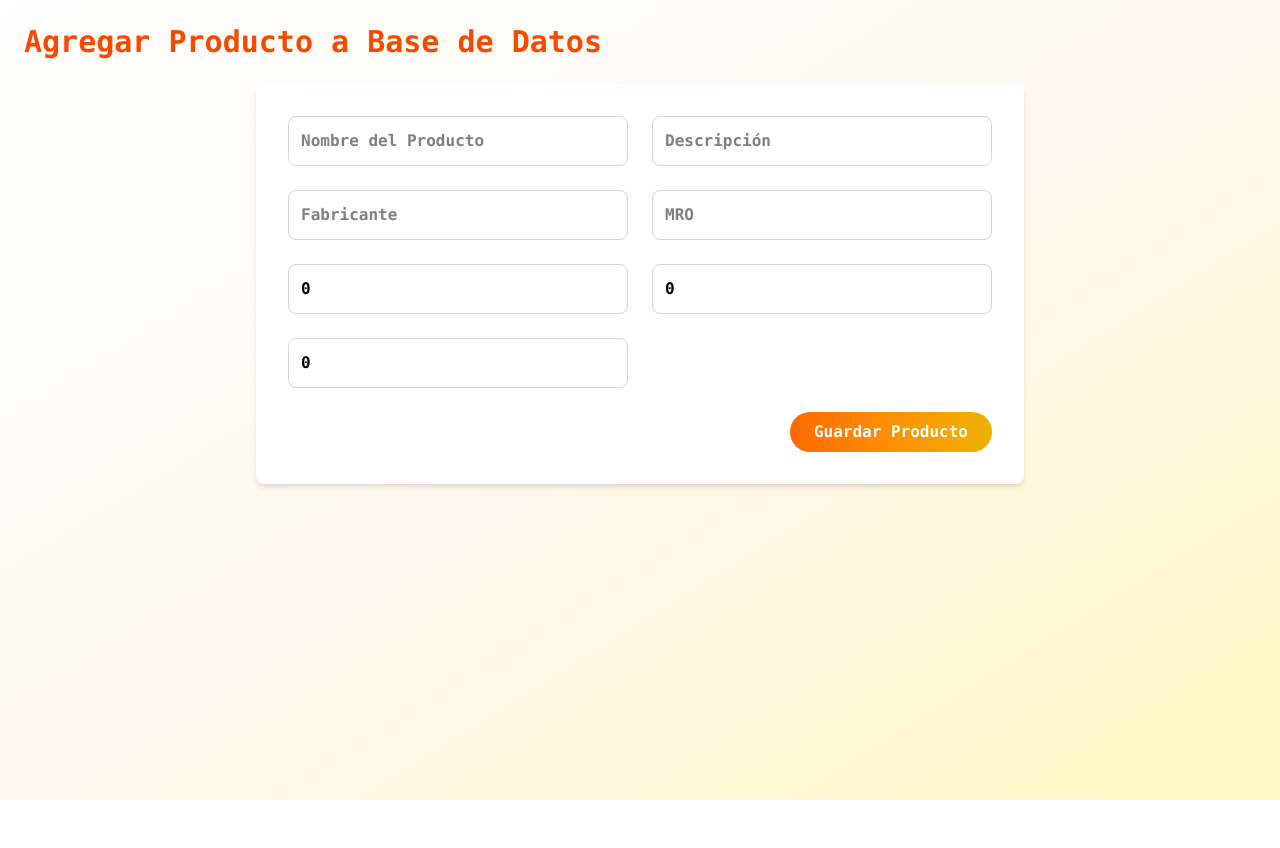
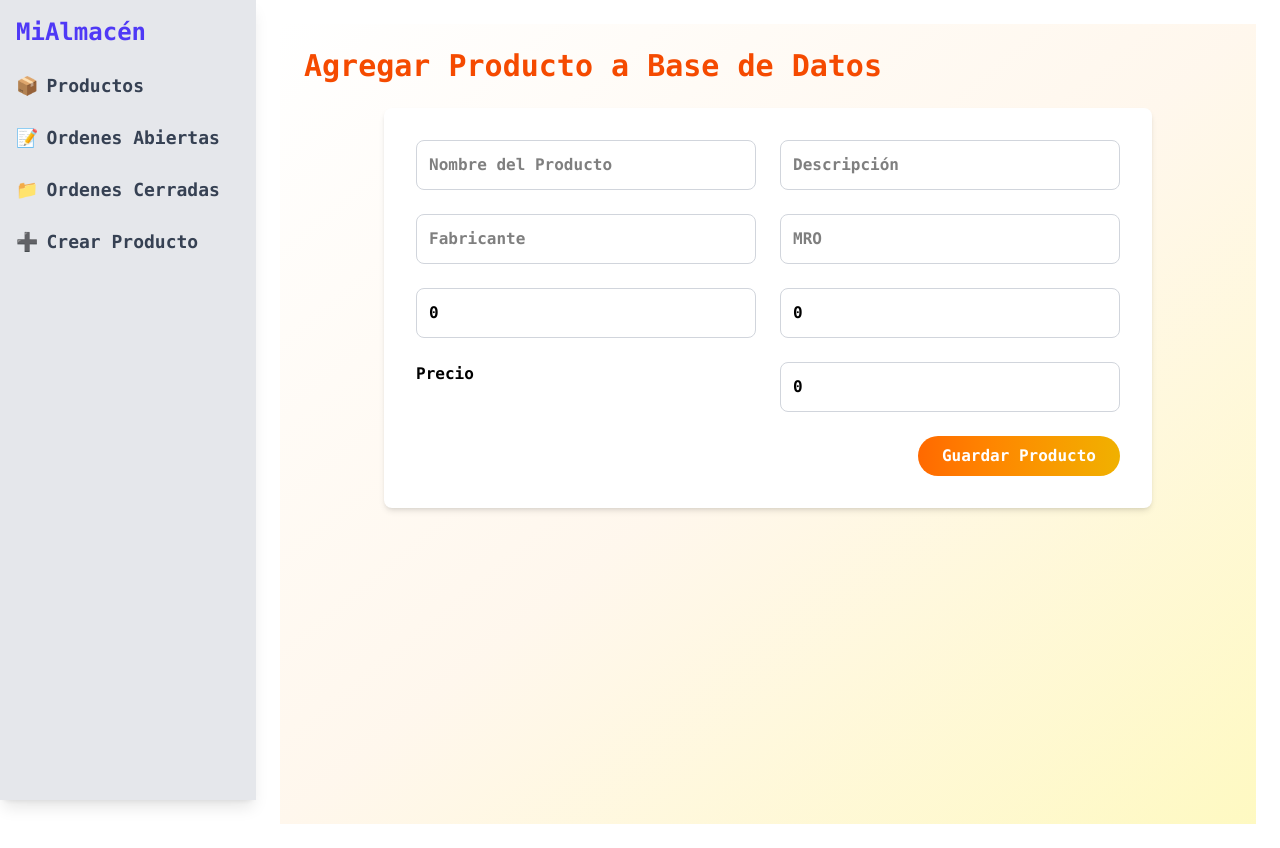
Before and after one commit to RafaelChoza/warehouseAdmin, a React (Vite) app in the folder frontend/: page /create-product in a window 1280 px wide. Before the commit the page ends 800 px from the top, so only its background shows below. Built offline with nearby package versions, Linux system fonts and the light colour scheme; no server answers.

Commit message:
Add menu on frontend

```diff
--- a/frontend/src/App.tsx
+++ b/frontend/src/App.tsx
@@ -1,3 +1,4 @@
+import { useState } from 'react';
 import { BrowserRouter, Route, Routes } from 'react-router-dom';
 import './App.css';
 import Menu from './components/Menu';
@@ -10,22 +11,36 @@ import AsignMachineModal from './components/AsignMachineModal';
 import CreateProduct from './components/CreateProduct';
 import Orders from './components/Orders';
 import ClosedOrders from './components/ClosedOrders';
+import IncreaseQtyModal from './components/IncreaseQtyModal';
 
 function App() {
+  const [menuOpen, setMenuOpen] = useState(false);
+
+  const handleMenuToggle = (open: boolean) => {
+    setMenuOpen(open);
+  };
+
   return (
     <BrowserRouter>
-      <Routes>
-        <Route path='/menu' element={<Menu />} />
-        <Route path='/products' element={<Products />} />
-        <Route path='/login' element={<Login />} />
-        <Route path='/users' element={<Users />} />
-        <Route path='/users-request' element={<RequestUser />} />
-        <Route path='/items-cart' element={<ItemsCart />} />
-        <Route path='/idMachineModal' element={<AsignMachineModal />} />
-        <Route path='/create-product' element={<CreateProduct />} />
-        <Route path='/orders' element={<Orders />} />
-        <Route path='/closedOrders' element={<ClosedOrders />} />
-      </Routes>
+      <div className="flex">
+        {/* Sidebar izquierdo fijo */}
+        <Menu onToggle={handleMenuToggle} open={menuOpen} />
+        {/* Contenedor del contenido principal con margen izquierdo */}
+        <div className={`flex-1 ${menuOpen ? 'ml-64' : 'ml-15'} p-6 transition-all duration-300`}>
+          <Routes>
+            <Route path="/products" element={<Products />} />
+            <Route path="/login" element={<Login />} />
+            <Route path="/users" element={<Users />} />
+            <Route path="/users-request" element={<RequestUser />} />
+            <Route path="/items-cart" element={<ItemsCart />} />
+            <Route path="/idMachineModal" element={<AsignMachineModal />} />
+            <Route path="/create-product" element={<CreateProduct />} />
+            <Route path="/orders" element={<Orders />} />
+            <Route path="/closedOrders" element={<ClosedOrders />} />
+            <Route path="/increase-modal" element={<IncreaseQtyModal productId={0} />} />
+          </Routes>
+        </div>
+      </div>
     </BrowserRouter>
   );
 }
--- a/frontend/src/components/CreateProduct.tsx
+++ b/frontend/src/components/CreateProduct.tsx
@@ -49,6 +49,7 @@ export default function CreateProduct() {
                         className="p-3 border border-gray-300 rounded-lg focus:outline-none focus:ring-2 focus:ring-orange-400"
                         onChange={handleChange}
                         value={formData.name}
+                        required
                     />
                     <input
                         type="text"
@@ -57,6 +58,7 @@ export default function CreateProduct() {
                         className="p-3 border border-gray-300 rounded-lg focus:outline-none focus:ring-2 focus:ring-orange-400"
                         onChange={handleChange}
                         value={formData.description}
+                        required
                     />
                     <input
                         type="text"
@@ -65,6 +67,7 @@ export default function CreateProduct() {
                         className="p-3 border border-gray-300 rounded-lg focus:outline-none focus:ring-2 focus:ring-orange-400"
                         onChange={handleChange}
                         value={formData.vendor}
+                        required
                     />
                     <input
                         type="text"
@@ -73,6 +76,7 @@ export default function CreateProduct() {
                         className="p-3 border border-gray-300 rounded-lg focus:outline-none focus:ring-2 focus:ring-orange-400"
                         onChange={handleChange}
                         value={formData.mro}
+                        required
                     />
                     <input
                         type="number"
@@ -81,6 +85,7 @@ export default function CreateProduct() {
                         className="p-3 border border-gray-300 rounded-lg focus:outline-none focus:ring-2 focus:ring-orange-400"
                         onChange={handleChange}
                         value={formData.quantity}
+                        required
                     />
                     <input
                         type="number"
@@ -89,7 +94,9 @@ export default function CreateProduct() {
                         className="p-3 border border-gray-300 rounded-lg focus:outline-none focus:ring-2 focus:ring-orange-400"
                         onChange={handleChange}
                         value={formData.kanbanQuantity}
+                        required
                     />
+                    <label htmlFor="price">Precio</label>
                     <input
                         type="number"
                         name="price"
@@ -97,6 +104,7 @@ export default function CreateProduct() {
                         className="p-3 border border-gray-300 rounded-lg focus:outline-none focus:ring-2 focus:ring-orange-400"
                         onChange={handleChange}
                         value={formData.price}
+                        required
                     />
 
                     <div className="md:col-span-2 text-right">
--- /dev/null
+++ b/frontend/src/components/IncreaseQtyModal.tsx
@@ -0,0 +1,62 @@
+import { useState } from "react";
+import increaseDecreaseProductQty from "../service/increaseDecreaseProductQty";
+
+export default function IncreaseQtyModal({ productId }: { productId: number }) {
+  const [newQty, setNewQty] = useState<number>(0);
+  const [action, setAction] = useState<"increase" | "decrease">("increase");
+  const [message, setMessage] = useState<string>("");
+
+  const handleChange = (e: React.ChangeEvent<HTMLInputElement>) => {
+    setNewQty(Number(e.target.value));
+  };
+
+  const handleSubmit = async (e: React.FormEvent) => {
+    e.preventDefault();
+
+    const success = await increaseDecreaseProductQty(productId, action, newQty);
+    if (success) {
+      setMessage(`✅ Cantidad actualizada exitosamente (${action})`);
+    } else {
+      setMessage("❌ Error al actualizar la cantidad.");
+    }
+  };
+
+  return (
+    <div className="min-h-screen p-6 bg-gradient-to-br from-white via-orange-50 to-yellow-100">
+      <h2 className="text-3xl font-bold text-orange-600 mb-6">Ajuste de cantidad de Producto</h2>
+
+      <div className="max-w-xl mx-auto bg-white shadow-md rounded-lg p-8">
+        <form className="grid grid-cols-1 gap-6" onSubmit={handleSubmit}>
+          <input
+            type="number"
+            name="newQty"
+            placeholder="Ingrese la cantidad"
+            className="p-3 border border-gray-300 rounded-lg focus:outline-none focus:ring-2 focus:ring-orange-400"
+            value={newQty}
+            onChange={handleChange}
+          />
+
+          <select
+            value={action}
+            onChange={(e) => setAction(e.target.value as "increase" | "decrease")}
+            className="p-3 border border-gray-300 rounded-lg focus:outline-none focus:ring-2 focus:ring-orange-400"
+          >
+            <option value="increase">Aumentar</option>
+            <option value="decrease">Disminuir</option>
+          </select>
+
+          {message && <p className="text-sm text-orange-600 font-semibold">{message}</p>}
+
+          <div className="text-right">
+            <button
+              type="submit"
+              className="bg-gradient-to-r from-orange-500 to-yellow-500 text-white px-6 py-2 rounded-full font-semibold hover:scale-105 transition-transform"
+            >
+              Guardar Cambio
+            </button>
+          </div>
+        </form>
+      </div>
+    </div>
+  );
+}
--- a/frontend/src/components/Menu.tsx
+++ b/frontend/src/components/Menu.tsx
@@ -1,21 +1,55 @@
+import React from 'react';
+import { Link } from 'react-router-dom';
 
+interface MenuProps {
+  onToggle: (open: boolean) => void;
+  open: boolean;
+}
 
-const Menu = () => {
+const Menu: React.FC<MenuProps> = ({ onToggle, open }) => {
+  const handleMouseOver = () => {
+    onToggle(true);
+  };
+
+  const handleMouseOut = () => {
+    onToggle(false);
+  };
+
   return (
-    <header className="shadow-md bg-white">
-      <div className="max-w-7xl mx-auto px-4 py-4 flex justify-between items-center">
-        <h1 className="text-2xl font-bold text-indigo-600">MiAlmacén</h1>
-        <nav className="space-x-6 hidden md:flex">
-          <a href="#" className="text-gray-700 hover:text-indigo-600">Inicio</a>
-          <a href="#" className="text-gray-700 hover:text-indigo-600">Productos</a>
-          <a href="#" className="text-gray-700 hover:text-indigo-600">Carrito</a>
-          <a href="#" className="text-gray-700 hover:text-indigo-600">Contacto</a>
-        </nav>
-        <a href="#" className="bg-indigo-600 text-white px-4 py-2 rounded hover:bg-indigo-700 transition">
-          Iniciar sesión
-        </a>
+    <aside
+      onMouseOver={handleMouseOver}
+      onMouseOut={handleMouseOut}
+      className={`fixed top-0 left-0 h-screen bg-gray-200 shadow-lg z-50 ${open ? 'w-64' : 'w-15'} transition-all duration-300`}
+    >
+      {/* Contenido del menú */}
+      <div className="h-full flex flex-col justify-between">
+        <div className="p-4">
+          {/* Logo con texto oculto */}
+          <h1 className="text-indigo-600 text-2xl font-bold mb-6 whitespace-nowrap">
+            <span className={open ? 'inline' : 'hidden'}>MiAlmacén</span>
+            <span className={open ? 'hidden' : 'inline'}>🏬</span>
+          </h1>
+          <nav className="space-y-6">
+            <Link to="/products" className="flex items-center space-x-2 text-gray-700 hover:text-indigo-600 text-lg">
+              <span>📦</span>
+              <span className={open ? 'inline' : 'hidden'}>Productos</span>
+            </Link>
+           <Link to="/orders" className="flex items-center space-x-2 text-gray-700 hover:text-indigo-600 text-lg">
+              <span>📝</span>
+              <span className={open ? 'inline' : 'hidden'}>Ordenes Abiertas</span>
+            </Link>
+            <Link to="/closedOrders" className="flex items-center space-x-2 text-gray-700 hover:text-indigo-600 text-lg">
+              <span>📁</span>
+              <span className={open ? 'inline' : 'hidden'}>Ordenes Cerradas</span>
+            </Link>
+            <Link to="/create-product" className="flex items-center space-x-2 text-gray-700 hover:text-indigo-600 text-lg">
+              <span>➕</span>
+              <span className={open ? 'inline' : 'hidden'}>Crear Producto</span>
+            </Link>
+          </nav>
+        </div>
       </div>
-    </header>
+    </aside>
   );
 };
 
--- a/frontend/src/service/fetchProducts.ts
+++ b/frontend/src/service/fetchProducts.ts
@@ -7,6 +7,5 @@ export default async function fetchProducts() {
         throw new Error(`HTTP error! status: ${response.status}`)
     }
     const data = await response.json()
-    console.log(data)
     return data
 }
--- /dev/null
+++ b/frontend/src/service/increaseDecreaseProductQty.ts
@@ -0,0 +1,25 @@
+export default async function increaseDecreaseProductQty(
+  id: number,
+  action: "increase" | "decrease",
+  amount: number
+): Promise<boolean> {
+  try {
+    const param = `${action}Quantity=${amount}`;
+    const response = await fetch(
+      `http://localhost:8080/product/${action}Qty?id=${id}&${param}`,
+      {
+        method: "POST",
+        headers: {
+          Authorization: `Bearer ${localStorage.getItem("token")}`,
+        },
+      }
+    );
+
+    if (!response.ok) throw new Error("No se pudo actualizar la cantidad");
+
+    return true;
+  } catch (error) {
+    console.error("Error actualizando cantidad:", error);
+    return false;
+  }
+}
```
Also changed, not shown: frontend/src/components/Products.tsx (+47 -5 lines), 2 other files (tests, documents, lock files or other folders).
